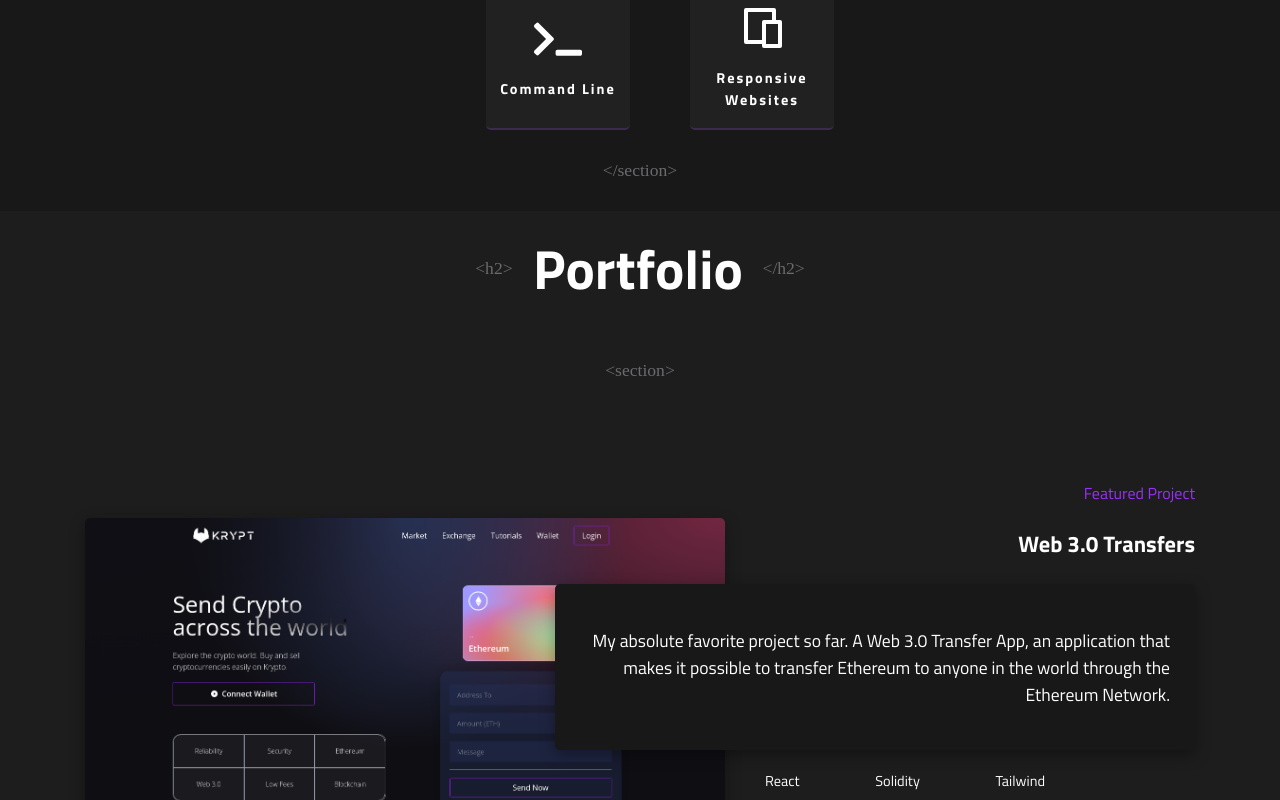
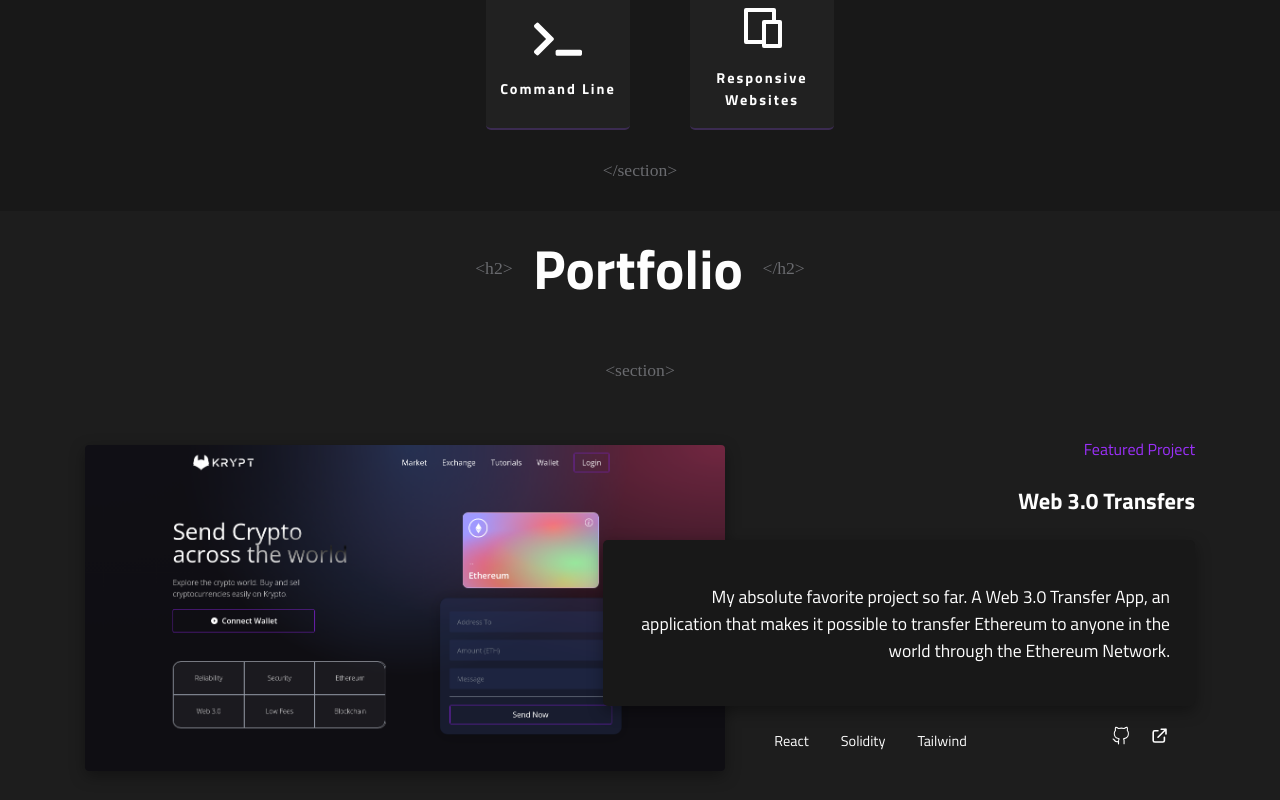
Before and after one commit to guarize/guarize-web-portfolio, a React (Create React App) app: page / in a window 1280 px wide. Shown: the part 2000-2800 px from the top of the page. Built offline with nearby package versions, Linux system fonts and the light colour scheme; a web font is replaced by a local one.

Commit message:
[feat] - featured projects

```diff
--- a/src/components/FeaturedProjects.jsx
+++ b/src/components/FeaturedProjects.jsx
@@ -21,6 +21,10 @@ function FeaturedProjects() {
                 className={
                   index % 2 === 0 ? 'feat-project-right' : 'feat-project-left'
                 }
+                data-aos={
+                  index % 2 === 0 ? 'flip-right' : 'flip-left'
+                }
+                data-aos-once
               >
                 <div className="feat-project-preview">
                   <img src={image} alt="project preview" />
@@ -32,7 +36,7 @@ function FeaturedProjects() {
                         : 'project-content-left'
                     }
                 >
-                  <div>
+                  <div style={{ marginTop: '-30px', minWidth: '470px' }}>
                     <p className="feat-tag">Featured Project</p>
                     <h3>{name}</h3>
                     <div
@@ -44,13 +48,13 @@ function FeaturedProjects() {
                     >
                       <p>{description}</p>
                     </div>
-                    <div className="feat-tools-links">
+                    <section className="feat-tools-links">
                       <ul className="feat-project-tools">
                         {tools.map((tool) => (
                           <li key={tool}>{tool}</li>
                         ))}
                       </ul>
-                      <div className="feat-project-links">
+                      <section className="feat-project-links">
                         <a
                           href={githubCode}
                           aria-label="GitHub Link"
@@ -67,8 +71,8 @@ function FeaturedProjects() {
                         >
                           <HiOutlineExternalLink />
                         </a>
-                      </div>
-                    </div>
+                      </section>
+                    </section>
                   </div>
                 </div>
               </li>
--- a/src/components/ProjectCard.jsx
+++ b/src/components/ProjectCard.jsx
@@ -14,7 +14,7 @@ export default function ProjectCard() {
 
   return (
     <>
-      {portfolio.map(
+      {portfolio.slice(2, portfolio.length).map(
         (
           {
             name, image, description, tools, liveProject, githubCode,
--- a/src/components/Projects.jsx
+++ b/src/components/Projects.jsx
@@ -40,6 +40,17 @@ export default function Projects() {
       <Suspense fallback={<Loading />}>
         <FeaturedProjects />
       </Suspense>
+      <div className="projects-notheworthy-heading">
+        <span data-aos="fade-right" data-aos-once className="html-tag">
+          {'<h3>'}
+        </span>
+        <h3 data-aos="flip-up" data-aos-once>
+          Other Noteworthy Projects
+        </h3>
+        <span data-aos="fade-left" data-aos-once className="html-tag">
+          {'</h3>'}
+        </span>
+      </div>
       <div className="projects-container">
         <Suspense fallback={<Loading />}>
           <ProjectCard />
--- a/src/services/ProjectsData.js
+++ b/src/services/ProjectsData.js
@@ -6,6 +6,7 @@ import expensesManagerImg from '../assets/projects/expenses-manager-login.png';
 import todoListImg from '../assets/projects/todo-list-guarize.png';
 import kryptoTransfersImg from '../assets/projects/krypto-transfers_ pedro-guarize.png';
 import recipeAppImg from '../assets/projects/smartmockups_kyd2qtqr.jpg';
+import modernUIUX from '../assets/projects/modern-ui-ux-gpt-3.vercel.app_ (2).png';
 
 const portfolio = [
   {
@@ -16,6 +17,15 @@ const portfolio = [
     tools: ['React', 'Solidity', 'Tailwind'],
     liveProject: 'https://krypto-transfers.vercel.app/',
     githubCode: 'https://github.com/guarize/web3.0-transfers',
+  },
+  {
+    name: 'Modern UI/UX - GPT-3',
+    image: modernUIUX,
+    description:
+      'The focus of this project was to practice and improve my CSS skills. Stepping out of my comfort zone, I used SASS as preprocessor and based on a figma design to create this beautiful, modern and fully responsive website.',
+    tools: ['React', 'SASS'],
+    liveProject: 'https://modern-ui-ux-gpt-3.vercel.app/',
+    githubCode: 'https://github.com/guarize/modern-UI-UX-gpt-3',
   },
   {
     name: 'Recipes App',
--- a/src/styles/FeaturedProjects.css
+++ b/src/styles/FeaturedProjects.css
@@ -1,22 +1,22 @@
 .featured-projects {
   list-style: none;
   padding: 0px;
-  margin: 0px;
+  margin: 2rem 0;
 }
 
 .feat-project-right, .feat-project-left {
   display: flex;
   align-items: center;
   justify-content: center;
-  margin: 100px 0;
+  margin: 4rem 2rem 7rem;
 }
 
 .feat-project-left {
-  /* flex-direction: row-reverse; */
+  flex-direction: row-reverse;
 }
 
 .project-content-right div, .project-content-left div {
-  max-width: 40rem;
+  max-width: 37rem;
   display: flex;
   justify-content: center;
   align-items: flex-end;
@@ -24,7 +24,7 @@
 }
 
 .project-content-left div {
-  align-items: flex-end;
+  align-items: flex-start;
 }
 
 .feat-project-preview {
@@ -35,7 +35,7 @@
   width: 100%;
   max-width: 40rem;
   height: auto;
-  border-radius: 5px;
+  border-radius: 4px;
   object-fit: contain;
   box-shadow: rgba(0, 0, 0, 0.35) 0px 5px 15px;
 }
@@ -49,18 +49,22 @@
   background-color: #181818;
   color: var(--main-white);
   font-size: 1.1rem;
-  text-align: right;
-  margin-left: -170px;
   z-index: 1;
 }
 
 .project-description-right {
   margin-left: -170px;
-
+  text-align: right;
 }
 
 .project-description-left {
-  margin-left: -170px;
+  margin-right: -170px;
+  text-align: left;
+}
+
+.project-card-info {
+  display: flex;
+  width: 100%;
 }
 
 .feat-tools-links {
@@ -68,6 +72,11 @@
   align-items: center;
   justify-content: space-between;
   width: 100%;
+  padding: 0 1rem;
+}
+
+.project-content-left .feat-tools-links {
+  flex-direction: row-reverse;
 }
 
 .feat-project-tools {
@@ -75,17 +84,18 @@
   list-style: none;
   display: flex;
   align-items: center;
-  justify-content: space-between;
-  width: 20rem;
+  justify-content: center;
+  width: 50%;
   font-size: 0.9rem;
-  align-self: flex-start;
+}
+
+.feat-project-tools li {
+  margin: 0 1rem;
 }
 
 .feat-project-links {
   display: flex;
-  -webkit-box-align: center;
   align-items: center;
-  position: relative;
   margin-top: 10px;
   margin-left: -10px;
 }
--- a/src/styles/HeroSection.css
+++ b/src/styles/HeroSection.css
@@ -59,6 +59,35 @@
   border-radius: 5px;
   font-size: 1rem;
   color: var(--main-white);
+  -webkit-animation: scale-in-center 0.5s cubic-bezier(0.25, 0.46, 0.45, 0.94)
+    both;
+  animation: scale-in-center 0.5s cubic-bezier(0.25, 0.46, 0.45, 0.94) both;
+}
+
+@-webkit-keyframes scale-in-center {
+  0% {
+    -webkit-transform: scale(0);
+    transform: scale(0);
+    opacity: 1;
+  }
+  100% {
+    -webkit-transform: scale(1);
+    transform: scale(1);
+    opacity: 1;
+  }
+}
+
+@keyframes scale-in-center {
+  0% {
+    -webkit-transform: scale(0);
+    transform: scale(0);
+    opacity: 1;
+  }
+  100% {
+    -webkit-transform: scale(1);
+    transform: scale(1);
+    opacity: 1;
+  }
 }
 
 .home-intro-container {
@@ -90,7 +119,7 @@
     transform: translate3d(0px, 20px, 0px);
     opacity: 1;
   }
-  100%{
+  100% {
     transform: translate3d(0px, 0px, 0px);
     opacity: 1;
   }
@@ -135,7 +164,6 @@
 }
 
 @media only screen and (max-width: 1680px) {
-
   .bganimation {
     margin-top: 60px;
   }
--- a/src/styles/Projects.css
+++ b/src/styles/Projects.css
@@ -33,6 +33,19 @@
 .projects-title h2 {
   margin: 0 20px;
   text-align: center;
+}
+
+.projects-notheworthy-heading {
+  display: flex;
+  align-items: center;
+  justify-content: center;
+  margin: 1.5rem 0 3rem 0;
+}
+
+.projects-notheworthy-heading h3 {
+  font-size: 32px;
+  line-height: 20px;
+  margin: 0 1.2rem;
 }
 
 .projects-container {
--- a/src/styles/ScrollIndicator.css
+++ b/src/styles/ScrollIndicator.css
@@ -5,6 +5,36 @@
   position: absolute;
   bottom: 0;
   cursor: pointer;
+  -webkit-animation: slide-in-bottom 0.5s cubic-bezier(0.25, 0.46, 0.45, 0.94)
+    both;
+  animation: slide-in-bottom 0.5s cubic-bezier(0.25, 0.46, 0.45, 0.94) both;
+  animation-delay: 2s;
+}
+
+@-webkit-keyframes slide-in-bottom {
+  0% {
+    -webkit-transform: translateY(1000px);
+    transform: translateY(1000px);
+    opacity: 0;
+  }
+  100% {
+    -webkit-transform: translateY(0);
+    transform: translateY(0);
+    opacity: 1;
+  }
+}
+
+@keyframes slide-in-bottom {
+  0% {
+    -webkit-transform: translateY(1000px);
+    transform: translateY(1000px);
+    opacity: 0;
+  }
+  100% {
+    -webkit-transform: translateY(0);
+    transform: translateY(0);
+    opacity: 1;
+  }
 }
 
 .m_scroll_arrows {
```
Also changed, not shown: 1 other file (tests, documents, lock files or other folders). Lines whose indentation alone changed are shown as unchanged.
